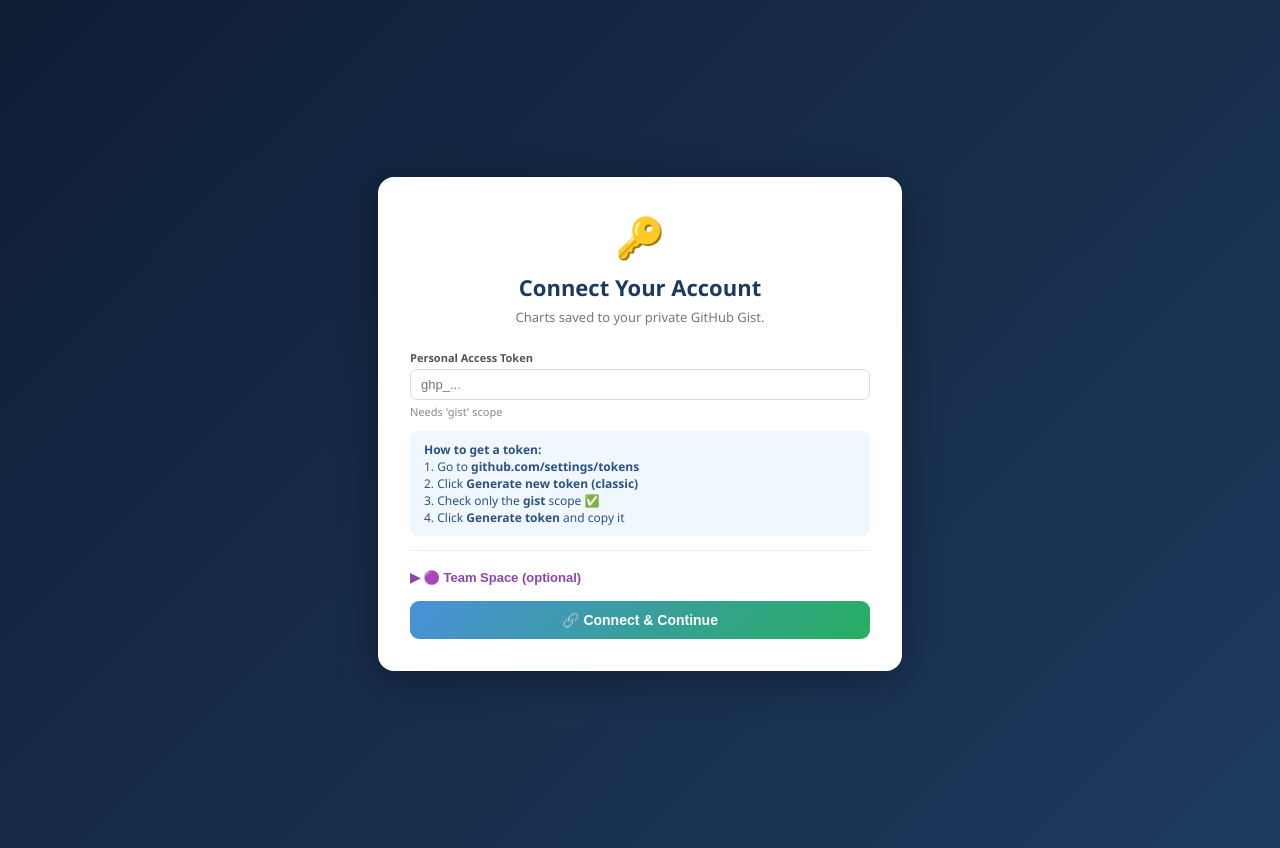
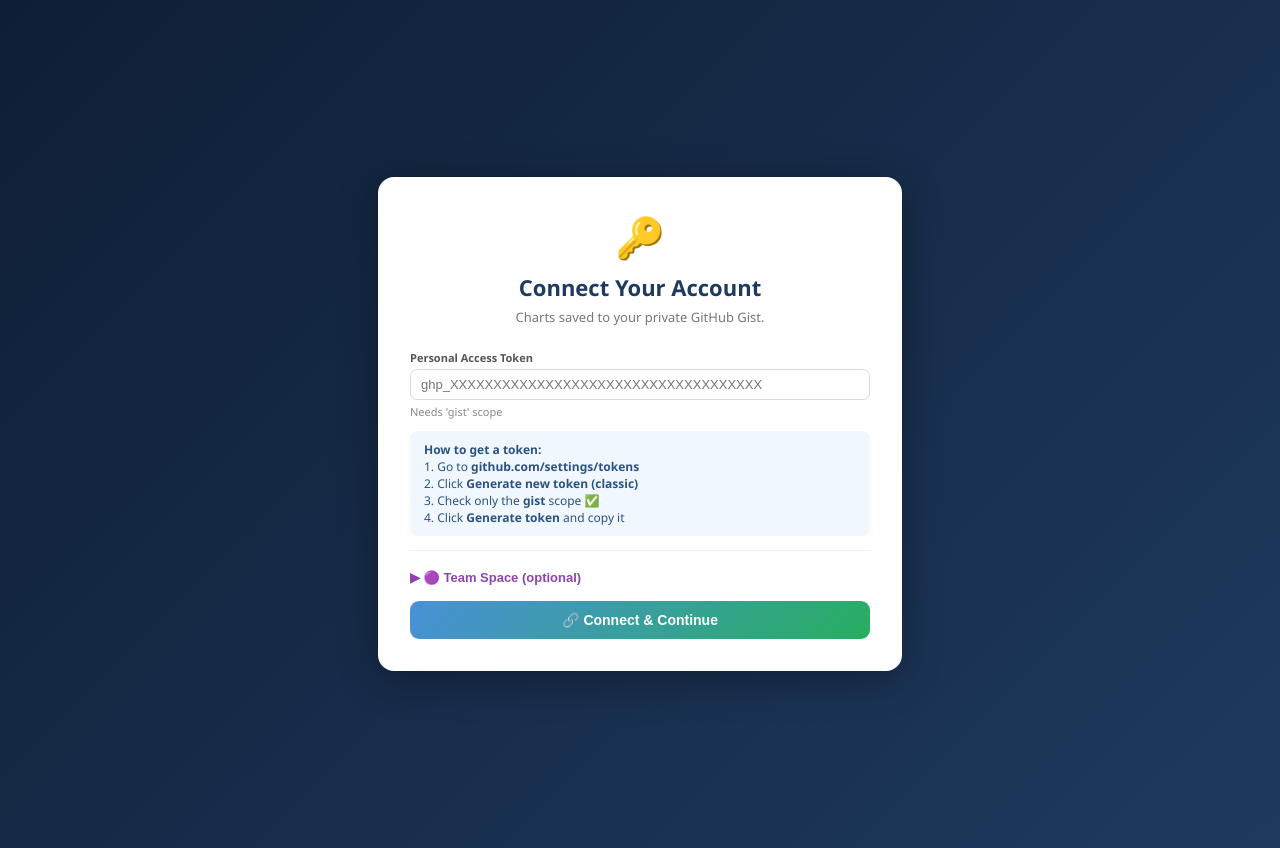
Before and after one commit to jabutal/flowchart-builder, a React (Create React App) app: page / in a window 1280 px wide. Built offline with nearby package versions, Linux system fonts and the light colour scheme.

Commit message:
code cleanup

```diff
--- a/src/App.js
+++ b/src/App.js
@@ -187,7 +187,7 @@ function Setup({onConnect}){
         <div style={{fontSize:40,marginBottom:8}}>🔑</div>
         <h2 style={{margin:"0 0 6px",color:"#1e3a5f",fontSize:22,fontWeight:800}}>Connect Your Account</h2>
         <p style={{margin:0,color:"#777",fontSize:13}}>Charts saved to your private GitHub Gist.</p></div>
-        <Fld label="Personal Access Token" value={tok} onChange={setTok} type="password" autoFocus hint="Needs 'gist' scope" placeholder="ghp_..."/>
+        <Fld label="Personal Access Token" value={tok} onChange={setTok} type="password" autoFocus hint="Needs 'gist' scope" placeholder="ghp_XXXXXXXXXXXXXXXXXXXXXXXXXXXXXXXXXXXX"/>
         {err&&<p style={{color:"#e05a5a",fontSize:12,margin:"-8px 0 12px"}}>{err}</p>}
         <div style={{background:"#f0f7ff",borderRadius:8,padding:"10px 14px",marginBottom:14,fontSize:12,color:"#2c5282"}}>
           <b>How to get a token:</b><br/>
@@ -196,7 +196,7 @@ function Setup({onConnect}){
           3. Check only the <b>gist</b> scope ✅<br/>
           4. Click <b>Generate token</b> and copy it
           </div>
-          <div style={{borderTop:"1px solid #e8f0fe",paddingTop:14,marginBottom:14}}><button onClick={()=>setSt(v=>!v)} style={{background:"transparent",border:"none",color:"#8e44ad",fontSize:13,cursor:"pointer",fontWeight:600,padding:0}}>{st?"▼":"▶"} 🟣 Team Space (optional)</button>{st&&<div style={{marginTop:12}}><Fld label="Team PAT" value={tt} onChange={setTt} type="password" hint="Ask your admin." placeholder="ghp_team_..."/></div>}</div><button onClick={go} disabled={busy} style={{width:"100%",padding:"11px",borderRadius:9,background:"linear-gradient(135deg,#4a90d9,#27ae60)",color:"#fff",border:"none",fontSize:14,fontWeight:700,cursor:busy?"not-allowed":"pointer",opacity:busy?.7:1}}>{busy?"Connecting...":"🔗 Connect & Continue"}</button></div></div>);
+          <div style={{borderTop:"1px solid #e8f0fe",paddingTop:14,marginBottom:14}}><button onClick={()=>setSt(v=>!v)} style={{background:"transparent",border:"none",color:"#8e44ad",fontSize:13,cursor:"pointer",fontWeight:600,padding:0}}>{st?"▼":"▶"} 🟣 Team Space (optional)</button>{st&&<div style={{marginTop:12}}><Fld label="Team PAT" value={tt} onChange={setTt} type="password" hint="Ask your admin." placeholder="ghp_XXXXXXXXXXXXXXXXXXXXXXXXXXXXXXXXXXXX"/></div>}</div><button onClick={go} disabled={busy} style={{width:"100%",padding:"11px",borderRadius:9,background:"linear-gradient(135deg,#4a90d9,#27ae60)",color:"#fff",border:"none",fontSize:14,fontWeight:700,cursor:busy?"not-allowed":"pointer",opacity:busy?.7:1}}>{busy?"Connecting...":"🔗 Connect & Continue"}</button></div></div>);
 }
 
 // ─── context menu ─────────────────────────────────────────────────────────────
@@ -591,7 +591,7 @@ export default function App() {
 
       {sNew&&<div style={{position:"fixed",inset:0,background:"#0008",display:"flex",alignItems:"center",justifyContent:"center",zIndex:999}} onClick={()=>setSNew(false)}><div onClick={e=>e.stopPropagation()} style={{background:"#fff",borderRadius:16,padding:28,width:420,boxShadow:"0 8px 40px #0005"}}><h3 style={{margin:"0 0 4px",color:"#1e3a5f",fontSize:18}}>🆕 New Flowchart</h3><p style={{margin:"0 0 16px",fontSize:12,color:tab==="team"?"#8e44ad":"#4a90d9",fontWeight:600}}>{tab==="team"?"🟣 Team Space":"👤 My Space"}</p><Fld label="Name" value={nName} onChange={setNName} autoFocus placeholder="e.g. Q3 Flow"/><div style={{marginBottom:18}}><label style={{fontSize:11,color:"#555",display:"block",marginBottom:8,fontWeight:600}}>Template</label><div style={{display:"grid",gridTemplateColumns:"1fr 1fr",gap:8}}>{TEMPLATES.map(t=><div key={t.label} onClick={()=>setTmpl(t)} style={{padding:"10px 12px",borderRadius:10,cursor:"pointer",border:`2px solid ${tmpl.label===t.label?"#4a90d9":"#e0e8f0"}`,background:tmpl.label===t.label?"#e8f0fe":"#f9fafb"}}><div style={{fontSize:20,marginBottom:2}}>{t.icon}</div><div style={{fontSize:12,fontWeight:700,color:"#1e3a5f"}}>{t.label}</div><div style={{fontSize:11,color:"#888"}}>{t.desc}</div></div>)}</div></div><BR><B v="ghost" onClick={()=>setSNew(false)}>Cancel</B><B v="primary" onClick={createChart}>Create →</B></BR></div></div>}
 
-      {tSetup&&<div style={{position:"fixed",inset:0,background:"#0008",display:"flex",alignItems:"center",justifyContent:"center",zIndex:999}} onClick={()=>setTSetup(false)}><div onClick={e=>e.stopPropagation()} style={{background:"#fff",borderRadius:16,padding:28,width:420,boxShadow:"0 8px 40px #0005"}}><h3 style={{margin:"0 0 8px",color:"#8e44ad",fontSize:18}}>🟣 Connect Team Space</h3><p style={{margin:"0 0 16px",color:"#666",fontSize:13}}>Enter the shared Team PAT from your admin.</p><Fld label="Team PAT" value={newTT} onChange={setNewTT} type="password" autoFocus placeholder="ghp_team_..."/><BR><B v="ghost" onClick={()=>setTSetup(false)}>Cancel</B><B v="team" onClick={connTeam}>Connect →</B></BR></div></div>}
+      {tSetup&&<div style={{position:"fixed",inset:0,background:"#0008",display:"flex",alignItems:"center",justifyContent:"center",zIndex:999}} onClick={()=>setTSetup(false)}><div onClick={e=>e.stopPropagation()} style={{background:"#fff",borderRadius:16,padding:28,width:420,boxShadow:"0 8px 40px #0005"}}><h3 style={{margin:"0 0 8px",color:"#8e44ad",fontSize:18}}>🟣 Connect Team Space</h3><p style={{margin:"0 0 16px",color:"#666",fontSize:13}}>Enter the shared Team PAT from your admin.</p><Fld label="Team PAT" value={newTT} onChange={setNewTT} type="password" autoFocus placeholder="ghp_XXXXXXXXXXXXXXXXXXXXXXXXXXXXXXXXXXXX"/><BR><B v="ghost" onClick={()=>setTSetup(false)}>Cancel</B><B v="team" onClick={connTeam}>Connect →</B></BR></div></div>}
 
       <Toasty msg={toast.msg} type={toast.type}/>
     </div>
```
